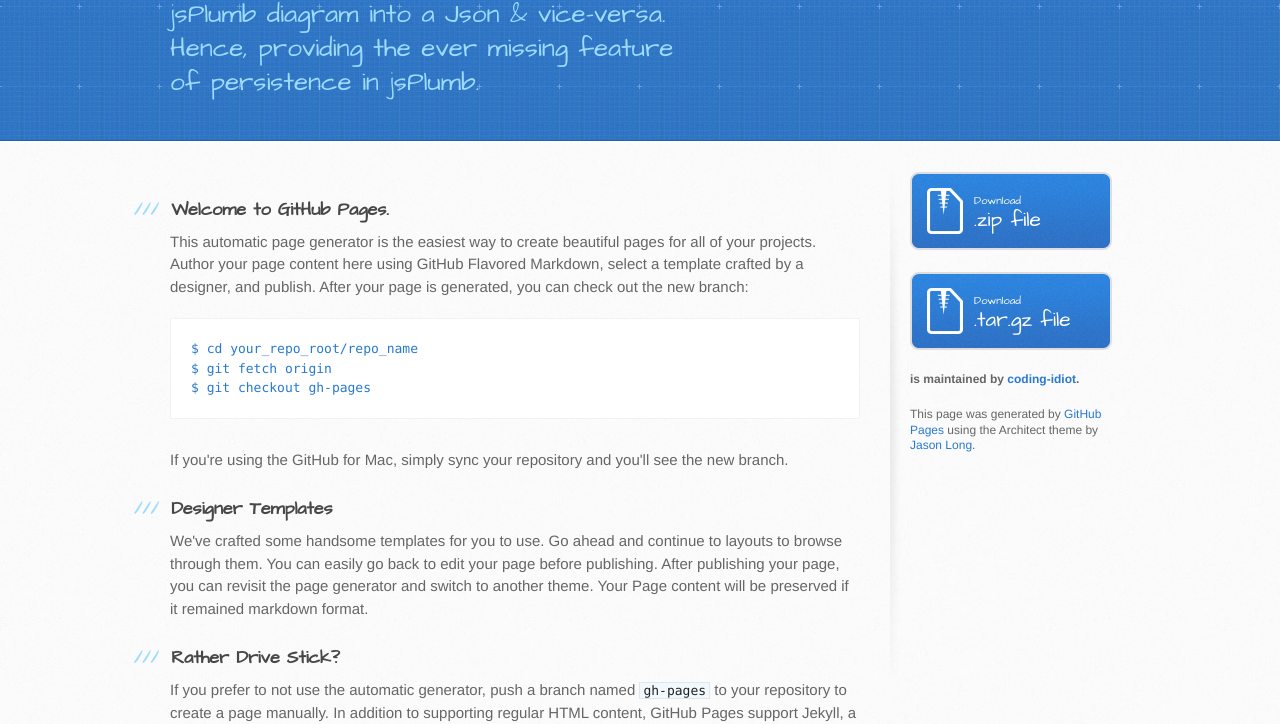
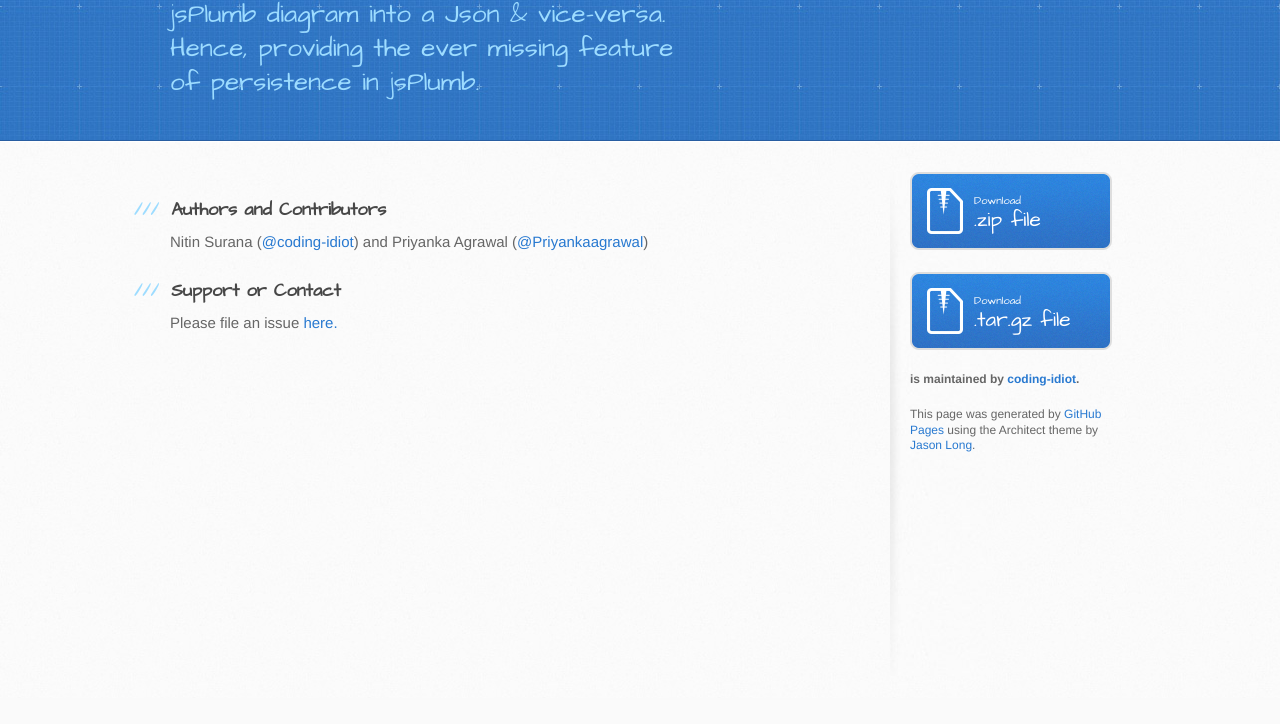
Before and after one commit to nitinsurana/jsPlumb-Persistence, a plain HTML site: page index.html in a window 1280 px wide. Shown: the part 234-958 px from the top of the page. After the commit the page ends 932 px from the top, so only its background shows below. Drawn offline with Linux system fonts and the light colour scheme.

```diff
--- a/index.html
+++ b/index.html
@@ -29,36 +29,14 @@
       <div class="inner clearfix">
         <section id="main-content">
           <h3>
-<a name="welcome-to-github-pages" class="anchor" href="#welcome-to-github-pages"><span class="octicon octicon-link"></span></a>Welcome to GitHub Pages.</h3>
-
-<p>This automatic page generator is the easiest way to create beautiful pages for all of your projects. Author your page content here using GitHub Flavored Markdown, select a template crafted by a designer, and publish. After your page is generated, you can check out the new branch:</p>
-
-<pre><code>$ cd your_repo_root/repo_name
-$ git fetch origin
-$ git checkout gh-pages
-</code></pre>
-
-<p>If you're using the GitHub for Mac, simply sync your repository and you'll see the new branch.</p>
-
-<h3>
-<a name="designer-templates" class="anchor" href="#designer-templates"><span class="octicon octicon-link"></span></a>Designer Templates</h3>
-
-<p>We've crafted some handsome templates for you to use. Go ahead and continue to layouts to browse through them. You can easily go back to edit your page before publishing. After publishing your page, you can revisit the page generator and switch to another theme. Your Page content will be preserved if it remained markdown format.</p>
-
-<h3>
-<a name="rather-drive-stick" class="anchor" href="#rather-drive-stick"><span class="octicon octicon-link"></span></a>Rather Drive Stick?</h3>
-
-<p>If you prefer to not use the automatic generator, push a branch named <code>gh-pages</code> to your repository to create a page manually. In addition to supporting regular HTML content, GitHub Pages support Jekyll, a simple, blog aware static site generator written by our own Tom Preston-Werner. Jekyll makes it easy to create site-wide headers and footers without having to copy them across every page. It also offers intelligent blog support and other advanced templating features.</p>
-
-<h3>
 <a name="authors-and-contributors" class="anchor" href="#authors-and-contributors"><span class="octicon octicon-link"></span></a>Authors and Contributors</h3>
 
-<p>Nitin Surana(@coding-idiot) and Priyanka Agrawal (@Priyankaagrawal)</p>
+<p>Nitin Surana (<a href="https://github.com/coding-idiot" class="user-mention">@coding-idiot</a>) and Priyanka Agrawal (<a href="https://github.com/Priyankaagrawal" class="user-mention">@Priyankaagrawal</a>)</p>
 
 <h3>
 <a name="support-or-contact" class="anchor" href="#support-or-contact"><span class="octicon octicon-link"></span></a>Support or Contact</h3>
 
-<p>Having trouble with Pages? Check out the documentation at <a href="http://help.github.com/pages">http://help.github.com/pages</a> or contact <a href="mailto:support@github.com">support@github.com</a> and we’ll help you sort it out.</p>
+<p>Please file an issue <a href="https://github.com/coding-idiot/jsPlumb-Persistence/issues">here.</a></p>
         </section>
 
         <aside id="sidebar">
```
Also changed, not shown: params.json (+1 -1 lines).
